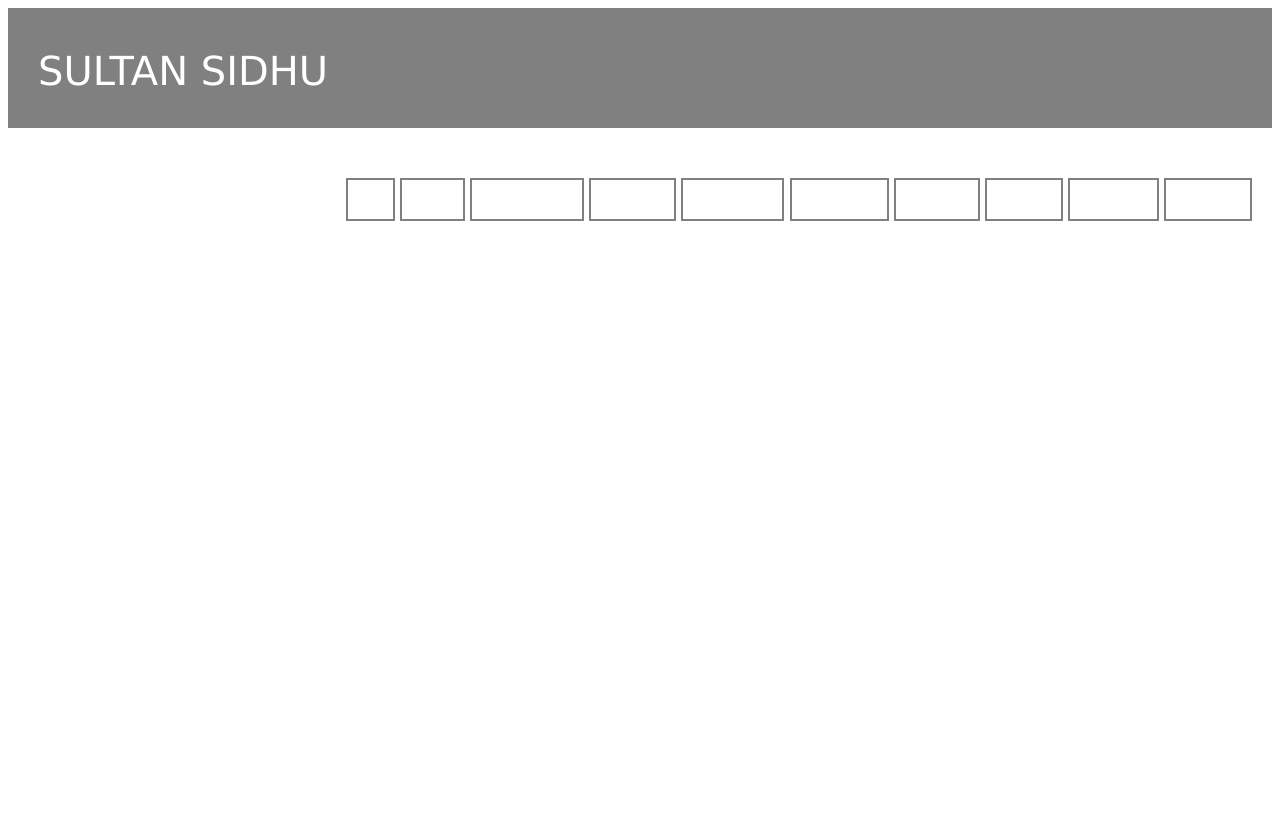
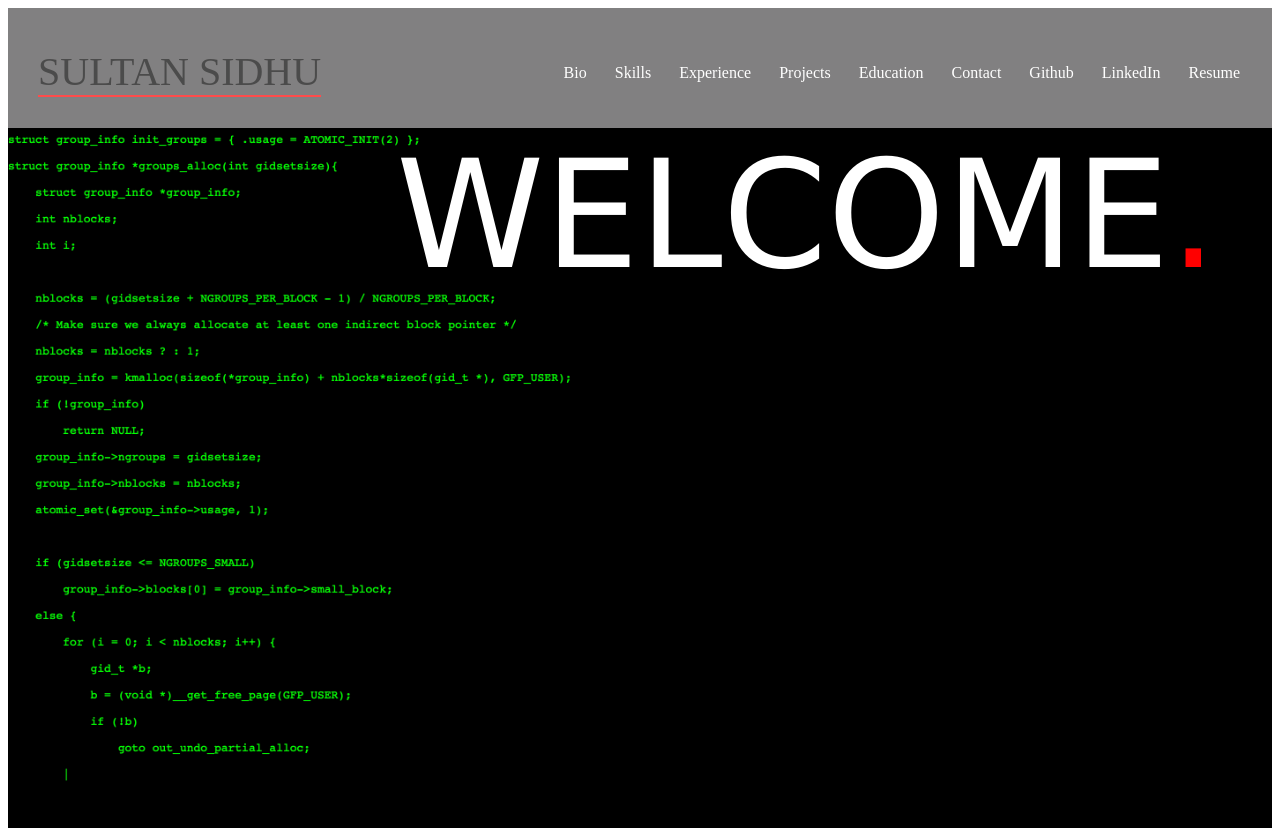
Before and after one commit to sultansidhu/Personal-Website, a plain HTML site: page index.html in a window 1280 px wide. Before the commit the page ends 800 px from the top, so only its background shows below. Drawn offline with Linux system fonts and the light colour scheme.

Commit message:
landing page made

```diff
--- a/index.html
+++ b/index.html
@@ -10,7 +10,7 @@
     <body>
         <header>
             <div id="nametag">
-                <p>SULTAN SIDHU</p>
+                <p id="name">SULTAN SIDHU</p>
             </div>
             <div id="headerMenuOptions">
                 <ul>
@@ -19,7 +19,6 @@
                     <li>Experience</li>
                     <li>Projects</li>
                     <li>Education</li>
-                    <li>More Info</li>
                     <li>Contact</li>
                     <li>Github</li> <!--use icon-->
                     <li>LinkedIn</li> <!--use icon-->
@@ -28,7 +27,7 @@
             </div>
         </header>
         <div id="welcomeScreen">
-
+            <h1>WELCOME<span id="makeItRed">.</span></h1>
         </div>
         <div id="bioScreen">
 
--- a/stylesheet.css
+++ b/stylesheet.css
@@ -4,7 +4,7 @@ header {
     background-color:#4d4b4c;
     position:top;
     opacity:0.7;
-    font-family: "Lucida Grande";
+    font-family: "Andale Mono";
 }
 
 #nametag {
@@ -12,7 +12,11 @@ header {
     padding-left:30px;
     padding-right:20px;
     font-size:40px;
-    color:white;
+    color:black;
+}
+
+#name{
+    border-bottom:2px solid red;
 }
 
 #headerMenuOptions{
@@ -32,5 +36,28 @@ header {
 #headerMenuOptions li:hover{
     transition: all 0.5s;
     opacity:1;
-    border:2px solid white;
+    border-bottom:2px solid red;
 }
+
+body{
+    font-family:"Lucida Grande";
+}
+
+#welcomeScreen{
+    width:100%;
+    height:700px;
+    background-image:url("Images/Background Images/background1.png");
+    background-size: cover;
+}
+
+#welcomeScreen h1{
+    text-align: center;
+    color:white;
+    font-weight:1;
+    font-size: 150px;
+    margin: auto;
+}
+
+#makeItRed{
+    color:red;
+}
```
Also changed, not shown: Images/Background Images/background1.png (added), Images/Background Images/background2.png (added), Images/Background Images/background3.png (added), background1.png (deleted), background2.png (deleted), background3.png (deleted).
